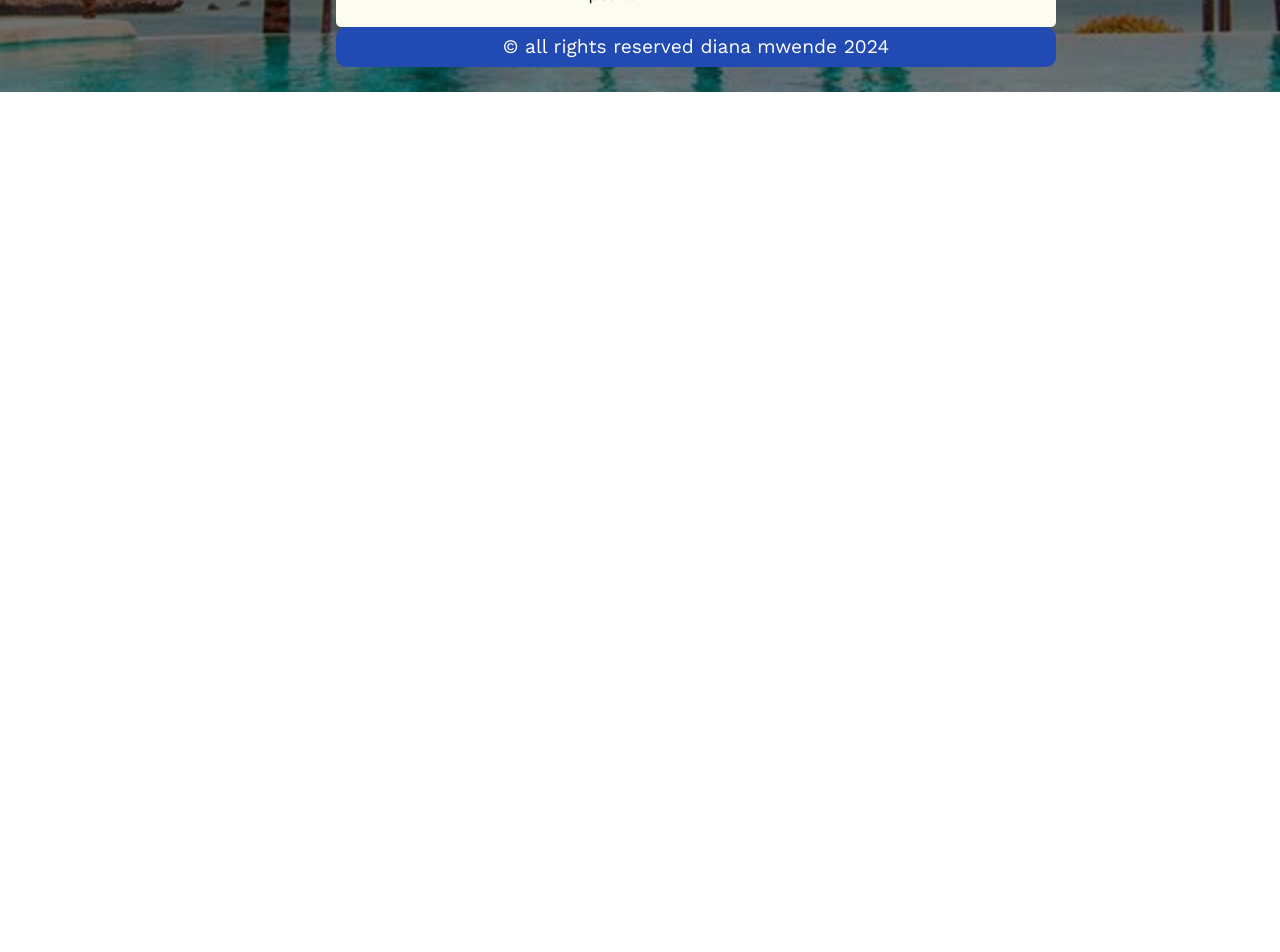
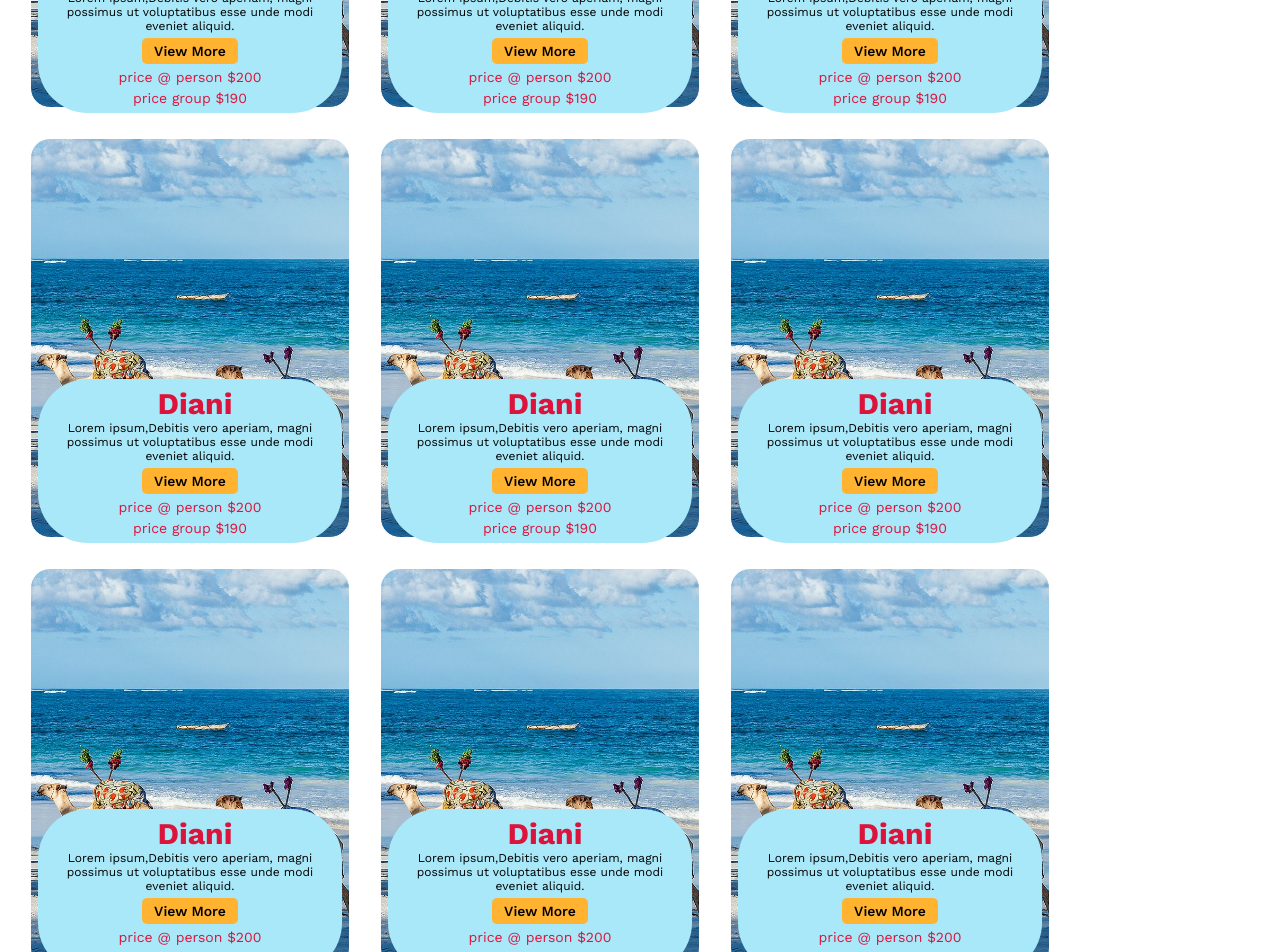
Before and after one commit to dianamutinda/monthly-project, a React (Vite) app: page /destinations in a window 1280 px wide. Shown: the part 400-1352 px from the top of the page. Before the commit the page ends 800 px from the top, so only its background shows below. Built offline with nearby package versions, Linux system fonts and the light colour scheme.

Commit message:
creates destination page

```diff
--- a/package.json
+++ b/package.json
@@ -12,6 +12,7 @@
   "dependencies": {
     "react": "^18.2.0",
     "react-dom": "^18.2.0",
+    "react-icons": "^5.2.1",
     "react-router-dom": "^6.23.1"
   },
   "devDependencies": {
--- /dev/null
+++ b/src/Pages/Contact/Contact.css
@@ -0,0 +1,4 @@
+.map{
+    width: 30rem;
+    height: 50rem;
+}
--- a/src/Pages/Contact/Contact.jsx
+++ b/src/Pages/Contact/Contact.jsx
@@ -1,7 +1,11 @@
-
+import "./Contact.css"
 const Contact = () =>{
     return(
-        <h1>contact us</h1>
+        <section>
+            <div className="map">
+                <iframe src="https://www.google.com/maps/embed?pb=!1m14!1m12!1m3!1d31916.009254802764!2d37.13520060195052!3d-0.7224462533119203!2m3!1f0!2f0!3f0!3m2!1i1024!2i768!4f13.1!5e0!3m2!1sen!2ske!4v1717763694691!5m2!1sen!2ske" width="600" height="450"></iframe>
+            </div>
+        </section>
     )
 }
 export default Contact;
--- /dev/null
+++ b/src/Pages/Destinations/Destinations.css
@@ -0,0 +1,65 @@
+.destination{
+    display: flex;
+    flex-wrap: wrap;
+}
+.dest-container{
+    width: 20rem;
+    height: 25rem;
+    border: 0.1px solid white;
+    background: url("../../assets/bg.jpeg");
+    background-size: cover;
+    background-position: center;
+    border-radius: 20px;
+    margin-left: 30px;
+    margin-top: 30px;
+}
+
+.dest-text{
+    width: 19rem;
+    margin-top: 15rem;
+    background-color:#a8e8f9;
+    margin-left: auto;
+    margin-right: auto;
+    border-radius: 50px;
+    font-size: 12px;
+    display: flex;
+    flex-direction: column;
+    padding: 7px;
+
+}
+.dest-text h2{
+    padding-left: 10px;
+    text-transform: capitalize;
+    color: crimson;
+    text-align: center;
+    font-size: 30px;
+}
+.dest-text p{
+    text-align: center;
+}
+.dest-text a{
+    color: black;
+    font-size: 14px;
+    text-decoration: none;
+    text-transform: capitalize;
+    background-color: #ffb331;
+    padding-left: 5px;
+    width: 6rem;
+    margin: auto;
+    padding: 5px;
+    font-weight: 550;
+    border-radius: 5px;
+    margin-top: 5px;
+    transition: ease-in 0.2s;
+
+}
+.dest-text a:hover{
+    color: white;
+    background-color: #214bb2;
+}
+.price{
+    text-align: left;
+    padding-top: 5px;
+    font-size: 14px;
+    color: crimson;
+}
--- a/src/Pages/Destinations/Destinations.jsx
+++ b/src/Pages/Destinations/Destinations.jsx
@@ -1,7 +1,100 @@
-
+import bgImg from "../../assets/bg.jpeg"
+import "./Destinations.css"
 const Destinations = () =>{
     return(
-        <h1>destinations</h1>
+        <section>
+            <div className="destination">
+            <div className="dest-container">
+                <div className="dest-text">
+                    <h2 className="place-name">diani</h2>
+                    <p>Lorem ipsum,Debitis vero aperiam, magni possimus ut voluptatibus esse unde modi eveniet aliquid.</p>
+                    <a href="" className="cta">view more</a>
+                    <p className="price">price @ person $200 </p>
+                    <p className="price">price group $190</p>
+                </div>
+            </div>
+
+            <div className="dest-container">
+                <div className="dest-text">
+                    <h2 className="place-name">diani</h2>
+                    <p>Lorem ipsum,Debitis vero aperiam, magni possimus ut voluptatibus esse unde modi eveniet aliquid.</p>
+                    <a href="" className="cta">view more</a>
+                    <p className="price">price @ person $200 </p>
+                    <p className="price">price group $190</p>
+                </div>
+            </div>
+
+            <div className="dest-container">
+                <div className="dest-text">
+                    <h2 className="place-name">diani</h2>
+                    <p>Lorem ipsum,Debitis vero aperiam, magni possimus ut voluptatibus esse unde modi eveniet aliquid.</p>
+                    <a href="" className="cta">view more</a>
+                    <p className="price">price @ person $200 </p>
+                    <p className="price">price group $190</p>
+                </div>
+            </div>
+
+            <div className="dest-container">
+                <div className="dest-text">
+                    <h2 className="place-name">diani</h2>
+                    <p>Lorem ipsum,Debitis vero aperiam, magni possimus ut voluptatibus esse unde modi eveniet aliquid.</p>
+                    <a href="" className="cta">view more</a>
+                    <p className="price">price @ person $200 </p>
+                    <p className="price">price group $190</p>
+                </div>
+            </div>
+
+            <div className="dest-container">
+                <div className="dest-text">
+                    <h2 className="place-name">diani</h2>
+                    <p>Lorem ipsum,Debitis vero aperiam, magni possimus ut voluptatibus esse unde modi eveniet aliquid.</p>
+                    <a href="" className="cta">view more</a>
+                    <p className="price">price @ person $200 </p>
+                    <p className="price">price group $190</p>
+                </div>
+            </div>
+
+            <div className="dest-container">
+                <div className="dest-text">
+                    <h2 className="place-name">diani</h2>
+                    <p>Lorem ipsum,Debitis vero aperiam, magni possimus ut voluptatibus esse unde modi eveniet aliquid.</p>
+                    <a href="" className="cta">view more</a>
+                    <p className="price">price @ person $200 </p>
+                    <p className="price">price group $190</p>
+                </div>
+            </div>
+
+            <div className="dest-container">
+                <div className="dest-text">
+                    <h2 className="place-name">diani</h2>
+                    <p>Lorem ipsum,Debitis vero aperiam, magni possimus ut voluptatibus esse unde modi eveniet aliquid.</p>
+                    <a href="" className="cta">view more</a>
+                    <p className="price">price @ person $200 </p>
+                    <p className="price">price group $190</p>
+                </div>
+            </div>
+
+            <div className="dest-container">
+                <div className="dest-text">
+                    <h2 className="place-name">diani</h2>
+                    <p>Lorem ipsum,Debitis vero aperiam, magni possimus ut voluptatibus esse unde modi eveniet aliquid.</p>
+                    <a href="" className="cta">view more</a>
+                    <p className="price">price @ person $200 </p>
+                    <p className="price">price group $190</p>
+                </div>
+            </div>
+
+            <div className="dest-container">
+                <div className="dest-text">
+                    <h2 className="place-name">diani</h2>
+                    <p>Lorem ipsum,Debitis vero aperiam, magni possimus ut voluptatibus esse unde modi eveniet aliquid.</p>
+                    <a href="" className="cta">view more</a>
+                    <p className="price">price @ person $200 </p>
+                    <p className="price">price group $190</p>
+                </div>
+            </div>
+            </div>
+        </section>
     )
 }
 export default Destinations;
--- a/src/Pages/Home/Home.css
+++ b/src/Pages/Home/Home.css
@@ -85,6 +85,10 @@
   display: block;
   object-fit: cover;
   border-radius: 100%;
+  transition: 0.2s ease-out;
+}
+.about-image img:hover{
+  transform: scale(95%);
 }
 .about-text {
   display: flex;
@@ -153,6 +157,7 @@
   height: 20rem;
   border-radius: 20px;
 }
+.destination-image-wrapper img:hov
 .text-container {
   padding: 8px;
 }
--- a/src/Pages/Trip types/Trip types.jsx
+++ b/src/Pages/Trip types/Trip types.jsx
@@ -1,8 +1,26 @@
+import { FaTwitter } from "react-icons/fa";
+import { FaInstagramSquare } from "react-icons/fa";
+import { FaLinkedin } from "react-icons/fa";
+import { IoIosHeart } from "react-icons/io";
+import { FaFacebook } from "react-icons/fa6";
+import { FaStar } from "react-icons/fa6";
+import { MdEmail } from "react-icons/md";
+import { FaPlaneDeparture } from "react-icons/fa";
+const Triptypes = () =>{
+    return(
+        <div>
+            <p><FaTwitter /></p>
+            <p><FaInstagramSquare /></p>
+            <p><FaLinkedin /></p>
+            <p><FaFacebook /></p>
+            <p><IoIosHeart /></p>
+            <p><FaStar /></p>
+            <p><MdEmail /></p>
+            <p><FaPlaneDeparture /></p>
 
 
-const Triptypes = () =>{
-    return(
-        <h1>trip types</h1>
+        </div>
+
     )
 }
 export default Triptypes;
```
Also changed, not shown: 1 other file (tests, documents, lock files or other folders).
